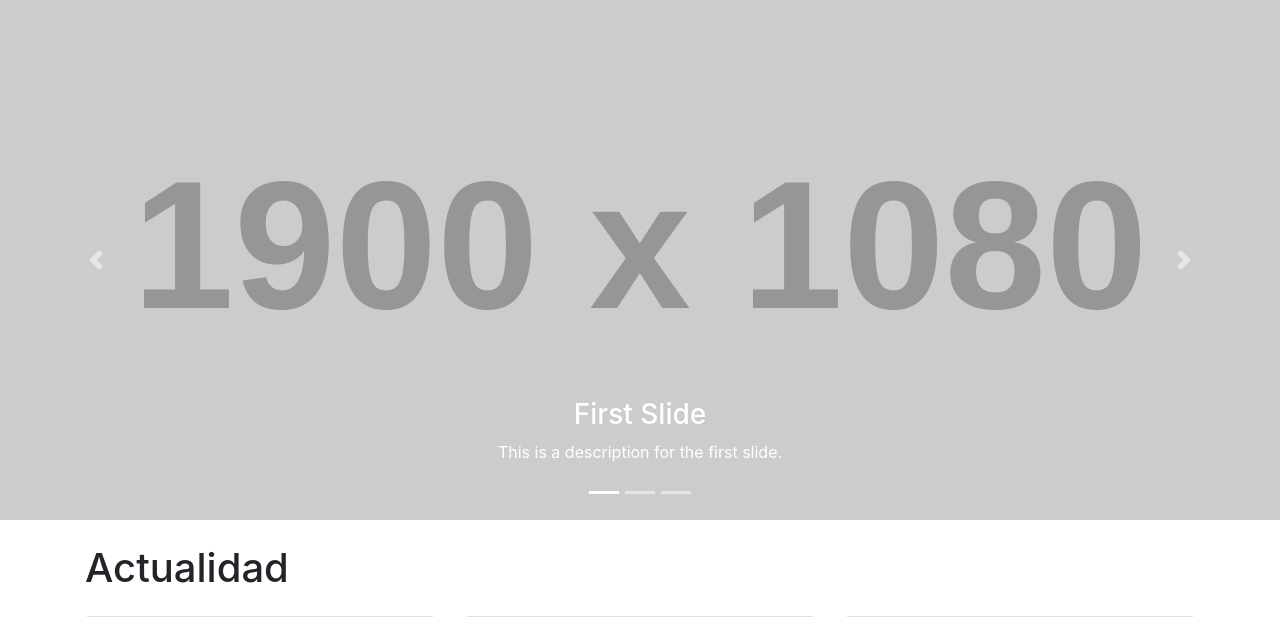
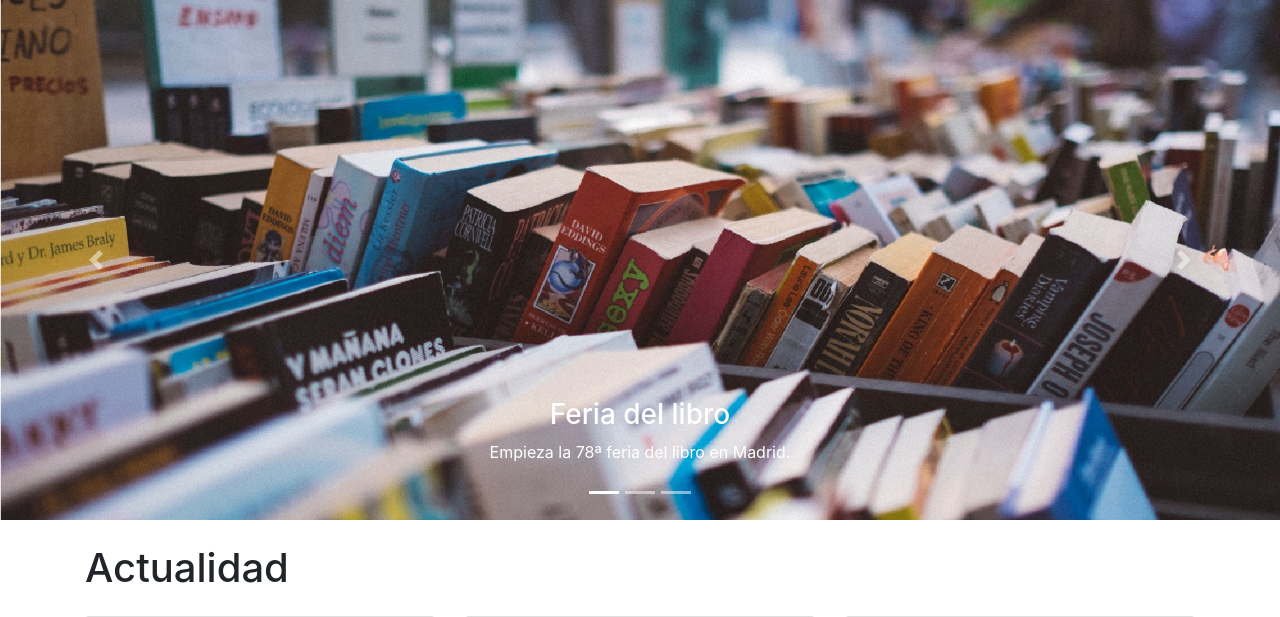
Before and after one commit to oxiEva/masakiNews, a PHP site: page /masakiNews/inici.php in a window 1280 px wide. Shown: the part 112-729 px from the top of the page. Run offline with PHP 8.4, Linux system fonts and the light colour scheme; grey boxes labelled with a size stand in for pictures from a placeholder-image service; some libraries are stand-ins or nearby versions.

Commit message:
carrousel de imagenes inici

```diff
--- a/inici.php
+++ b/inici.php
@@ -71,24 +71,24 @@
         </ol>
         <div class="carousel-inner" role="listbox">
           <!-- Slide One - Set the background image for this slide in the line below -->
-          <div class="carousel-item active" style="background-image: url('http://placehold.it/1900x1080')">
+          <div class="carousel-item active" style="background-image: url('View/imagenes/libros.jpg')">
             <div class="carousel-caption d-none d-md-block">
-              <h3>First Slide</h3>
-              <p>This is a description for the first slide.</p>
+              <h3>Feria del libro</h3>
+              <p>Empieza la 78ª feria del libro en Madrid.</p>
             </div>
           </div>
           <!-- Slide Two - Set the background image for this slide in the line below -->
-          <div class="carousel-item" style="background-image: url('http://placehold.it/1900x1080')">
+          <div class="carousel-item" style="background-image: url('View/imagenes/coches.jpg')">
             <div class="carousel-caption d-none d-md-block">
-              <h3>Second Slide</h3>
-              <p>This is a description for the second slide.</p>
+              <h3>La DGT trabaja para reducir la contaminación</h3>
+              <p>El límite será de 30 km/h en todas las ciudades</p>
             </div>
           </div>
           <!-- Slide Three - Set the background image for this slide in the line below -->
-          <div class="carousel-item" style="background-image: url('http://placehold.it/1900x1080')">
+          <div class="carousel-item" style="background-image: url('View/imagenes/ciclismo.jpg')">
             <div class="carousel-caption d-none d-md-block">
-              <h3>Third Slide</h3>
-              <p>This is a description for the third slide.</p>
+              <h3>La Vuelta ciclista</h3>
+              <p>Participantes de la Vuelta España.</p>
             </div>
           </div>
         </div>
```
Also changed, not shown: View/imagenes/ciclismo.jpg (added), View/imagenes/coches.jpg (added), View/imagenes/libros.jpg (added).
